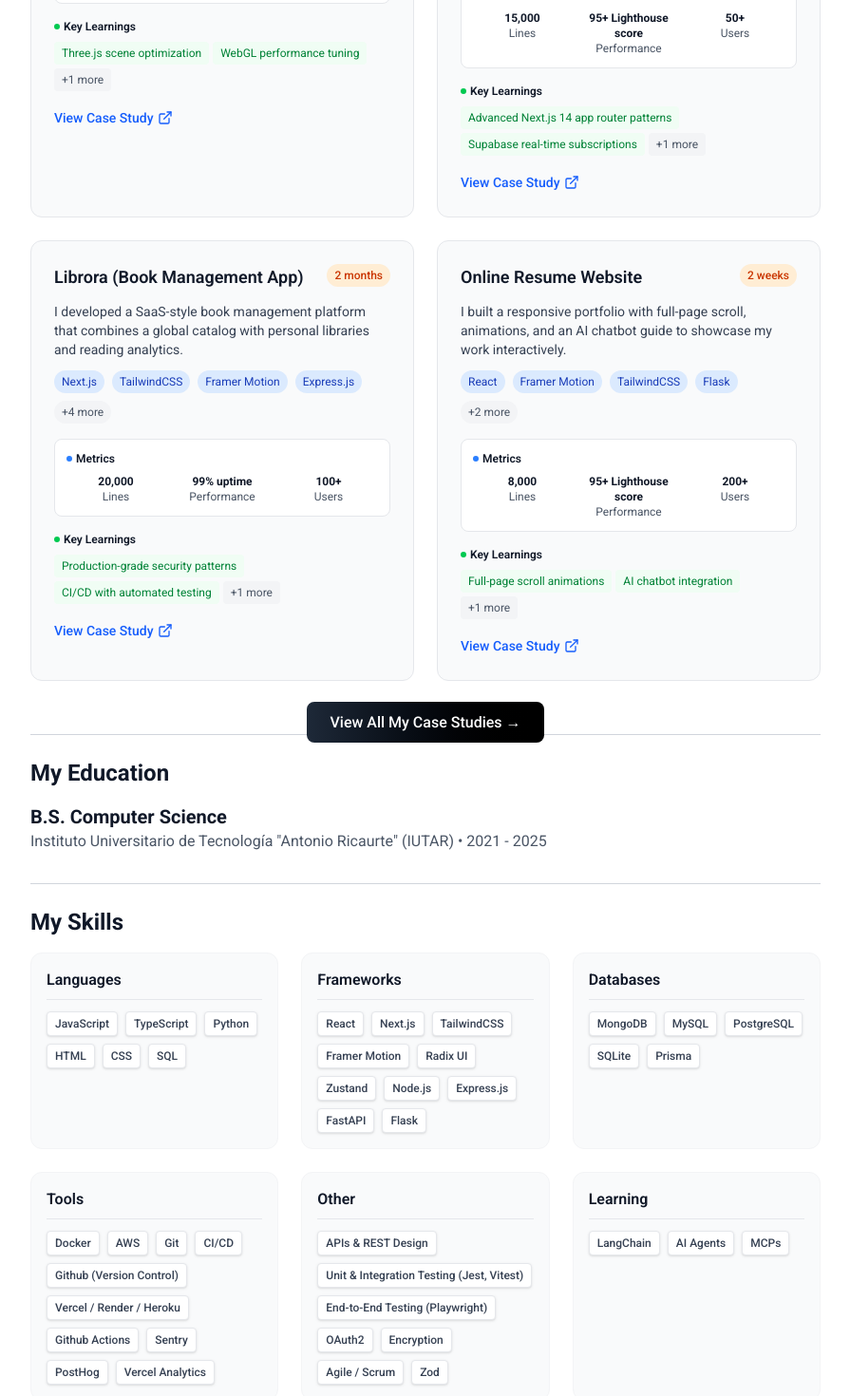
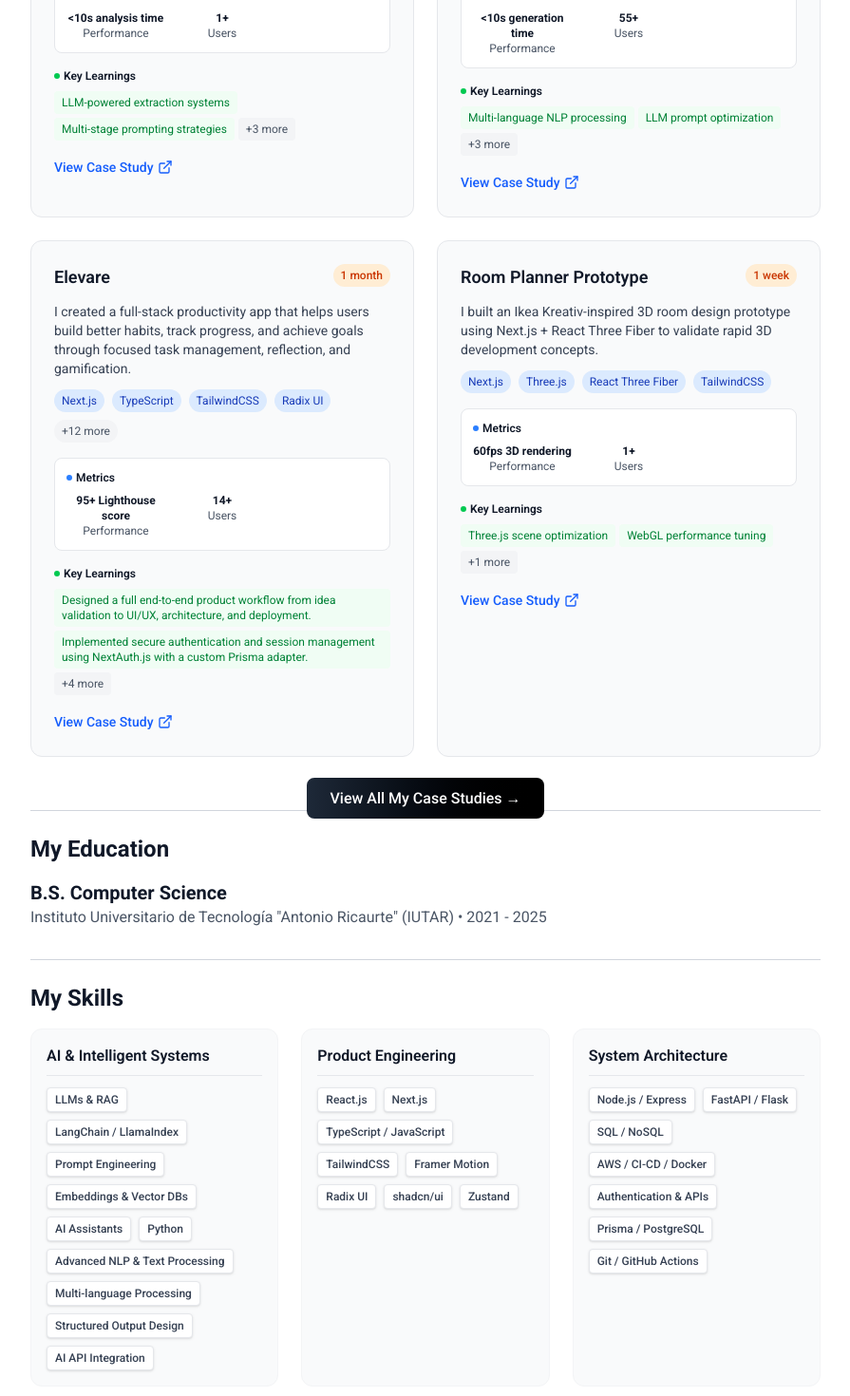
Before and after one commit to Gojer16/Personal-Landing-Page, a Next.js app in the folder client/: page /resume in a window 1280 px wide. Shown: the part 1100-2570 px from the top of the page at 95% size, without its empty margins (192-1087 px from the left). Built offline with nearby package versions, Linux system fonts and the light colour scheme.

Commit message:
Updating data and adding new projects

```diff
--- a/client/app/resume/data.ts
+++ b/client/app/resume/data.ts
@@ -1,40 +1,35 @@
 export const skills = {
-  Languages: ["JavaScript", "TypeScript", "Python", "HTML", "CSS", "SQL"],
-  Frameworks: [
-    "React",
+  "AI & Intelligent Systems": [
+    "LLMs & RAG",
+    "LangChain / LlamaIndex",
+    "Prompt Engineering",
+    "Embeddings & Vector DBs",
+    "AI Assistants",
+    "Python",
+    "Advanced NLP & Text Processing",
+    "Multi-language Processing",
+    "Structured Output Design",
+    "AI API Integration"
+  ],
+  "Product Engineering": [
+    "React.js",
     "Next.js",
+    "TypeScript / JavaScript",
     "TailwindCSS",
     "Framer Motion",
     "Radix UI",
-    "Zustand",
-    "Node.js",
-    "Express.js",
-    "FastAPI",
-    "Flask"
+    "shadcn/ui",
+    "Zustand"
   ],
-  Databases: ["MongoDB", "MySQL", "PostgreSQL", "SQLite", "Prisma"],
-  Tools: [
-    "Docker",
-    "AWS",
-    "Git",
-    "CI/CD",
-    "Github (Version Control)",
-    "Vercel / Render / Heroku",
-    "Github Actions",
-    "Sentry",
-    "PostHog",
-    "Vercel Analytics"
-  ],
-  Other: [
-    "APIs & REST Design",
-    "Unit & Integration Testing (Jest, Vitest)",
-    "End-to-End Testing (Playwright)",
-    "OAuth2",
-    "Encryption",
-    "Agile / Scrum",
-    "Zod",
-  ],
-  Learning: ["LangChain", "AI Agents", "MCPs"]
+  "System Architecture": [
+    "Node.js / Express",
+    "FastAPI / Flask",
+    "SQL / NoSQL",
+    "AWS / CI-CD / Docker",
+    "Authentication & APIs",
+    "Prisma / PostgreSQL",
+    "Git / GitHub Actions"
+  ]
 };
 
 type ResumeProject = {
@@ -42,10 +37,8 @@ type ResumeProject = {
   description: string;
   stack: string[];
   link: string;
-  experienceLevel?: 'Junior' | 'Mid' | 'Senior' | 'Expert';
   projectDuration?: string;
   metrics?: {
-    linesOfCode?: number;
     performance?: string;
     users?: number;
   };
@@ -54,19 +47,62 @@ type ResumeProject = {
 
 export const projects: ResumeProject[] = [
   {
-      title: "Room Planner Prototype",
+    title: "AI Customer Interview Analyzer",
     description:
-        "I built an Ikea Kreativ-inspired 3D room design prototype using Next.js + React Three Fiber to validate rapid 3D development concepts.",
-      stack: ["Next.js", "Three.js", "React Three Fiber", "TailwindCSS"],
-      link: "/projects/ikea",
-      experienceLevel: "Expert" as const,
+      "I developed an end-to-end AI pipeline that transforms raw transcripts into structured insights in <10 seconds, reducing manual analysis time by 95%+. Built with Next.js, TypeScript, and Google Gemini API.",
+    stack: [
+      "Next.js",
+      "TypeScript",
+      "Google Gemini API",
+      "Tailwind CSS",
+      "Radix UI",
+      "shadcn/ui",
+      "jsPDF"
+    ],
+    link: "/projects/ai-interview-analyzer",
     projectDuration: "1 week",
     metrics: {
-        linesOfCode: 8000,
-        performance: "60fps 3D rendering",
-        users: 25
+      performance: "<10s analysis time",
+      users: 1
     },
-      learnings: ["Three.js scene optimization", "WebGL performance tuning", "Rapid prototyping techniques"]
+    learnings: [
+      "LLM-powered extraction systems",
+      "Multi-stage prompting strategies",
+      "Inference latency optimization",
+      "Structured output schema design",
+      "Text preprocessing pipelines"
+    ]
+  },
+  {
+    title: "FluentMaker",
+    description:
+      "I built an AI-driven flashcard generator that transforms raw text into contextual learning data, supporting 14 languages with smart vocabulary extraction and LLM-powered sentence generation.",
+    stack: [
+      "Next.js",
+      "TypeScript",
+      "Tailwind CSS",
+      "Google Gemini API",
+      "DeepSeek API",
+      "Wiktionary API",
+      "Zod",
+      "LLMs",
+      "NLP",
+      "Jest",
+      "React Testing Library"
+    ],
+    link: "/projects/fluentmaker",
+    projectDuration: "3 weeks",
+    metrics: {
+      performance: "<10s generation time",
+      users: 55
+    },
+    learnings: [
+      "Multi-language NLP processing",
+      "LLM prompt optimization",
+      "Grammar-aware metadata extraction",
+      "Quality-control metrics for AI output",
+      "Multi-format export pipelines"
+    ]
   },
   {
     title: "Elevare",
@@ -91,42 +127,31 @@ export const projects: ResumeProject[] = [
       "Sentry"
     ],
     link: "/projects/elevare",
-    experienceLevel: "Senior" as const,
-    projectDuration: "3 months",
+    projectDuration: "1 month",
     metrics: {
-      linesOfCode: 15000,
       performance: "95+ Lighthouse score",
-      users: 50
+      users: 14
     },
-    learnings: ["Advanced Next.js 14 app router patterns", "Supabase real-time subscriptions", "Complex form validation with Zod"]
+    learnings: [
+      "Designed a full end-to-end product workflow from idea validation to UI/UX, architecture, and deployment.",
+      "Implemented secure authentication and session management using NextAuth.js with a custom Prisma adapter.",
+      "Applied TanStack Query for cache invalidation, optimistic updates, and real-time UI sync.",
+      "Integrated analytics (Vercel Analytics + PostHog) to measure user behavior, feature adoption, and retention patterns.",
+      "Added monitoring, logging, and error tracking with Sentry for production-grade reliability.",
+      "Implemented CI/CD test pipelines using Vitest and Playwright for both unit and end-to-end testing.",
+    ]
   },
   {
-      title: "Librora (Book Management App)",
+    title: "Room Planner Prototype",
     description:
-        "I developed a SaaS-style book management platform that combines a global catalog with personal libraries and reading analytics.",
-      stack: ["Next.js", "TailwindCSS", "Framer Motion", "Express.js", "Joi", "MongoDB", "Cloudinary", "TypeScript"],
-      link: "/projects/librora",
-      experienceLevel: "Senior" as const,
-      projectDuration: "2 months",
+      "I built an Ikea Kreativ-inspired 3D room design prototype using Next.js + React Three Fiber to validate rapid 3D development concepts.",
+    stack: ["Next.js", "Three.js", "React Three Fiber", "TailwindCSS"],
+    link: "/projects/ikea",
+    projectDuration: "1 week",
     metrics: {
-        linesOfCode: 20000,
-        performance: "99% uptime",
-        users: 100
+      performance: "60fps 3D rendering",
+      users: 1
     },
-      learnings: ["Production-grade security patterns", "CI/CD with automated testing", "Cloudinary integration optimization"]
-    },
-    {
-        title: "Online Resume Website",
-        description: "I built a responsive portfolio with full-page scroll, animations, and an AI chatbot guide to showcase my work interactively.",
-        stack: ["React", "Framer Motion", "TailwindCSS", "Flask", "Gemini API", "AI Chatbot"],
-        link: "/projects/portfolio",
-        experienceLevel: "Senior" as const,
-        projectDuration: "2 weeks",
-        metrics: {
-          linesOfCode: 8000,
-          performance: "95+ Lighthouse score",
-          users: 200
-        },
-        learnings: ["Full-page scroll animations", "AI chatbot integration", "Modern portfolio design patterns"]
+    learnings: ["Three.js scene optimization", "WebGL performance tuning", "Rapid prototyping techniques"]
   }
 ];
```
Lines whose indentation alone changed are shown as unchanged.
